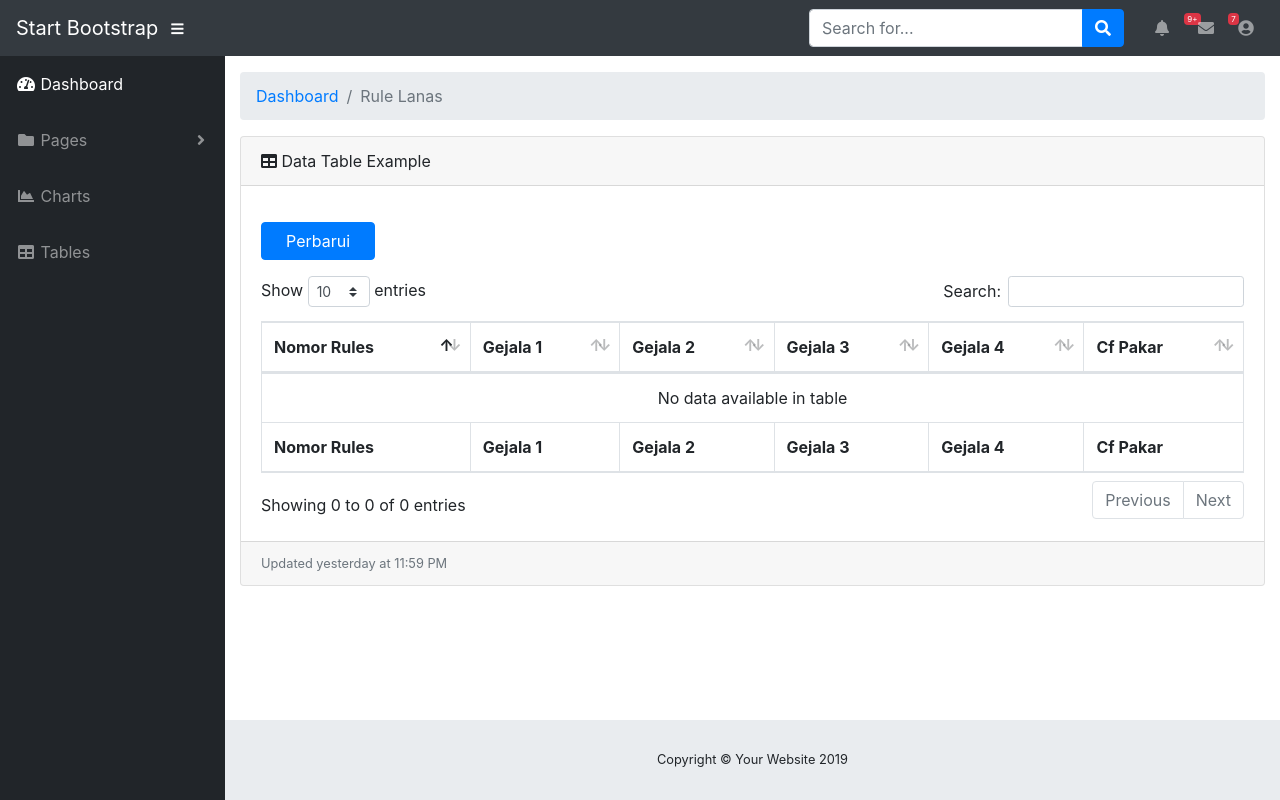
After one commit to Mambaur/sipakar-web, a CodeIgniter app: page /skripsi/rules/lanas in a window 1280 px wide. The commit adds this page. Run offline with CodeIgniter, Linux system fonts and the light colour scheme; the visitor is signed in with stand-in values (Sample User, id 1); data that the repository does not hold is empty.

Commit message:
Menambahkan menu rules

```diff
--- a/application/config/database.php
+++ b/application/config/database.php
@@ -78,7 +78,7 @@
 	'hostname' => 'localhost',
 	'username' => 'root',
 	'password' => '',
-	'database' => 'sipakar',
+	'database' => 'skripsi',
 	'dbdriver' => 'mysqli',
 	'dbprefix' => '',
 	'pconnect' => FALSE,
--- /dev/null
+++ b/application/controllers/rules/Lanas.php
@@ -0,0 +1,33 @@
+<?php
+defined('BASEPATH') OR exit('No direct script access allowed');
+
+class Lanas extends CI_Controller {
+    public function __construct(){
+        parent::__construct();
+		if (!$this->session->userdata('email')) {
+			redirect('auth/login');
+		}
+    }
+
+    public function index(){
+        $data['rules'] = $this->db->get('rules_lanas')->result_array();
+
+        $this->load->view('widgets/header-widget');
+        $this->load->view('widgets/navbar-widget');
+        $this->load->view('widgets/sidebar-widget');
+        $this->load->view('rules/rule-lanas-view', $data);
+        $this->load->view('widgets/footer-widget');
+    }
+
+    public function update(){
+        $data = $this->db->get('rules_lanas')->result_array();
+        // echo $data[0]['id_rules_detail_lanas'];
+        for ($i=0; $i < count($data); $i++) {
+            // $data[] = [$i => $this->input->post($i)];
+            $this->db->where('id_rules_detail_lanas', $data[$i]['id_rules_detail_lanas']);
+            $this->db->update('rules_lanas', ['cf_pakar' =>$this->input->post($i+1)]);
+        }
+        redirect ('rules/lanas');
+    //    var_dump($data);
+    }
+}
--- a/application/views/auth/auth-login.php
+++ b/application/views/auth/auth-login.php
@@ -29,15 +29,17 @@
         <form action="<?= base_url();?>auth/login" method="post">
           <div class="form-group">
             <div class="form-label-group">
+              Username :
               <input type="text" name="email" class="form-control" value="<?= set_value('email'); ?>" placeholder="Email address">
-              <label for="inputEmail">Email address</label>
+              <!-- <label for="inputEmail">Email address</label> -->
               <?= form_error('email','<small class="text-danger pl-3">','</small>'); ?>
             </div>
           </div>
           <div class="form-group">
+            Password :
             <div class="form-label-group">
               <input type="password" name="password" class="form-control" placeholder="Password">
-              <label for="inputPassword">Password</label>
+              <!-- <label for="inputPassword">Password</label> -->
             </div>
           </div>
           <button class="btn btn-primary btn-block" type="submit">Login</button>
--- /dev/null
+++ b/application/views/rules/rule-lanas-view.php
@@ -0,0 +1,72 @@
+
+
+
+
+    <div id="content-wrapper">
+
+<div class="container-fluid">
+
+  <!-- Breadcrumbs-->
+  <ol class="breadcrumb">
+    <li class="breadcrumb-item">
+      <a href="#">Dashboard</a>
+    </li>
+    <li class="breadcrumb-item active">Rule Lanas</li>
+  </ol>
+
+
+
+  <!-- DataTables Example -->
+  <div class="card mb-3">
+    <div class="card-header">
+      <i class="fas fa-table"></i>
+      Data Table Example</div>
+    <div class="card-body">
+        <form action="<?= base_url(); ?>rules/lanas/update" method="post">
+            <button type="submit" class="btn btn-primary my-3 px-4">Perbarui</button>
+            <div class="table-responsive">
+                <table class="table table-bordered" id="dataTable" width="100%" cellspacing="0">
+                <thead>
+                    <tr>
+                    <th>Nomor Rules</th>
+                    <th>Gejala 1</th>
+                    <th>Gejala 2</th>
+                    <th>Gejala 3</th>
+                    <th>Gejala 4</th>
+                    <th>Cf Pakar</th>
+                    </tr>
+                </thead>
+                <tfoot>
+                    <tr>
+                    <th>Nomor Rules</th>
+                    <th>Gejala 1</th>
+                    <th>Gejala 2</th>
+                    <th>Gejala 3</th>
+                    <th>Gejala 4</th>
+                    <th>Cf Pakar</th>
+                    </tr>
+                </tfoot>
+                <tbody>
+                <?php
+                    foreach ($rules as $item) {
+                ?>
+                    <tr>
+                    <td><?= $item['nomor_rule']; ?></td>
+                    <td><?= $item['fungsi_keanggotaan_1']; ?></td>
+                    <td><?= $item['fungsi_keanggotaan_2']; ?></td>
+                    <td><?= $item['fungsi_keanggotaan_3']; ?></td>
+                    <td><?= $item['fungsi_keanggotaan_4']; ?></td>
+                    <td><input name="<?= $item['nomor_rule']; ?>" type="text" value="<?= $item['cf_pakar']; ?>"></td>
+                    </tr>
+                <?php } ?>
+
+                </tbody>
+                </table>
+            </div>
+        </form>
+    </div>
+    <div class="card-footer small text-muted">Updated yesterday at 11:59 PM</div>
+  </div>
+
+</div>
+<!-- /.container-fluid -->
```
Also changed, not shown: application/controllers/Home.php (+35 -15 lines).
